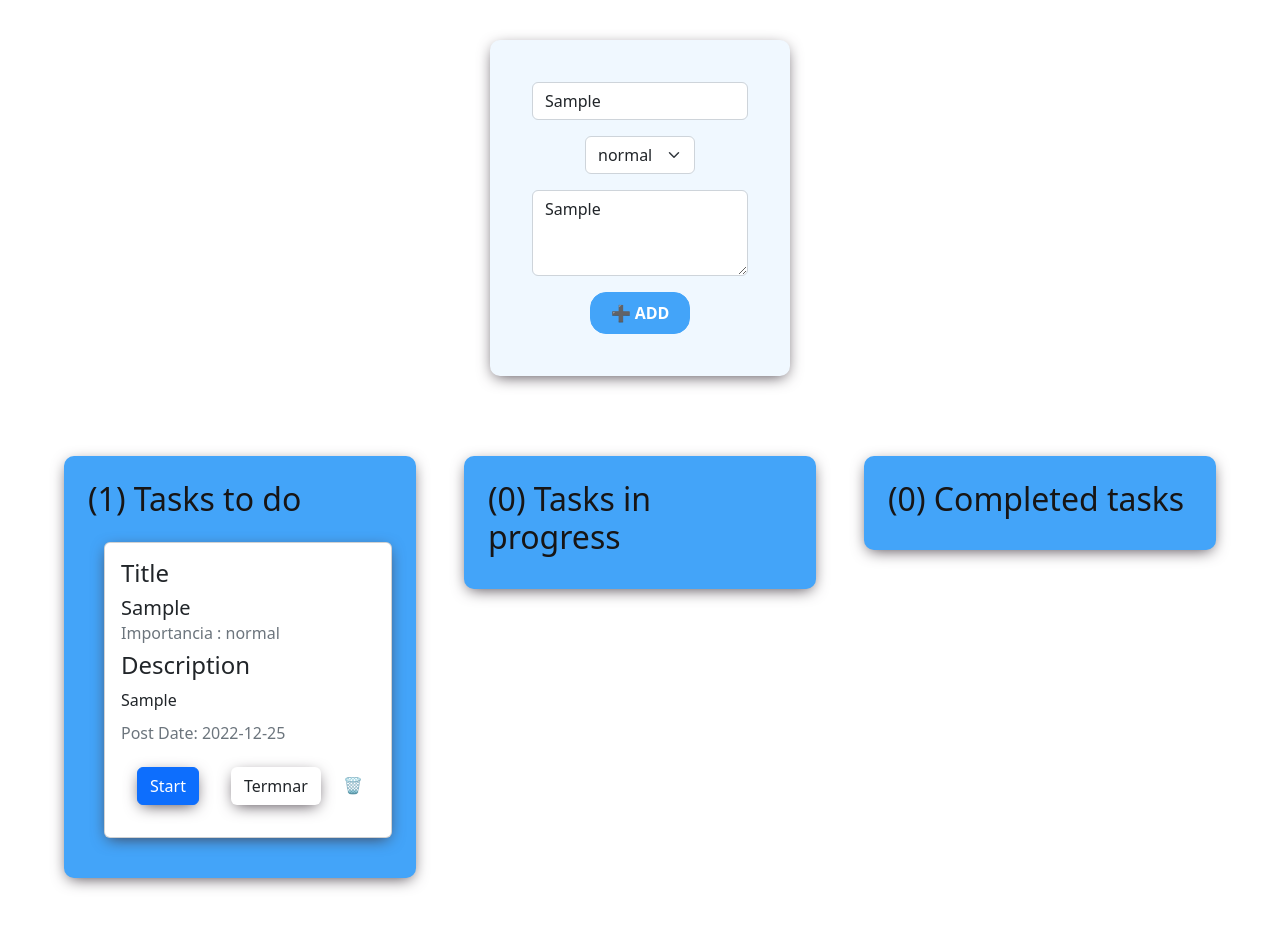
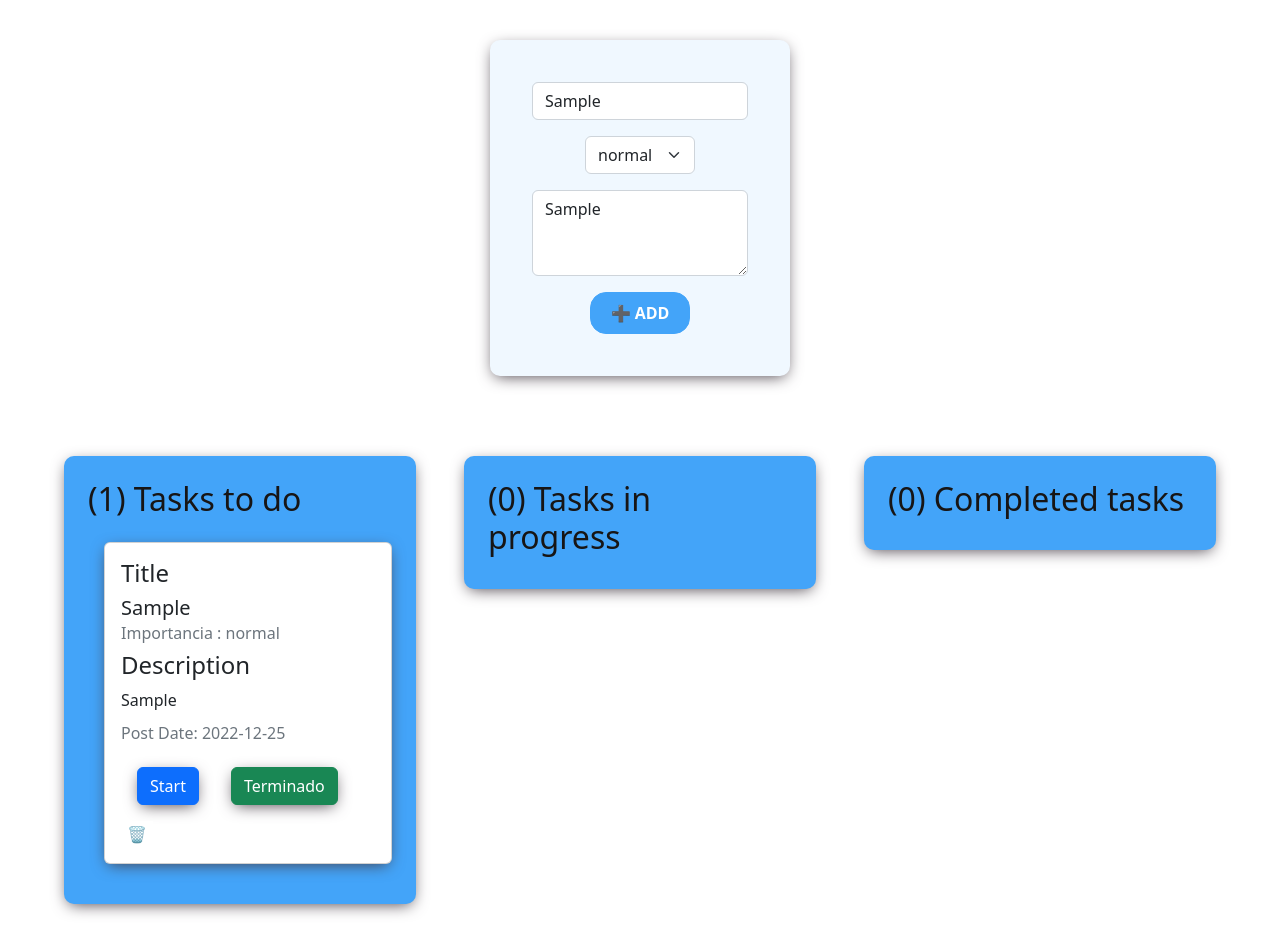
Before and after one commit to MoiFran/TaskManager, a React (Vite) app: page / in a window 1280 px wide. Both pictures are taken after typing "Sample", "Sample" into the empty fields and a click on the button "➕ ADD". Before the commit the page ends 902 px from the top, so only its background shows below. Built offline with nearby package versions, Linux system fonts and the light colour scheme.

Commit message:
Update TodoTaskItem.jsx

```diff
--- a/src/components/TodoTaskItem.jsx
+++ b/src/components/TodoTaskItem.jsx
@@ -57,10 +57,10 @@ export const TodoTaskItem = ({ task, toStart, deleteTask , finishTask}) => {
               Start
             </Button>
             <Button
-              variant="green"
+              variant="success"
               onClick={gestorTerminar}
               className="btn-start"
-            > Termnar   </Button>
+            > Terminado   </Button>
             <button className="btn-delete" onClick={handleShow}>
               🗑
             </button>
@@ -90,10 +90,10 @@ export const TodoTaskItem = ({ task, toStart, deleteTask , finishTask}) => {
               Start
             </Button>
               <Button
-              variant="green"
+              variant="success"
               onClick={gestorTerminar}
               className="btn-start"
-            > Termnar   </Button>
+            > Terminado  </Button>
             <button className="btn-delete" onClick={handleShow}>
               🗑
             </button>
```
